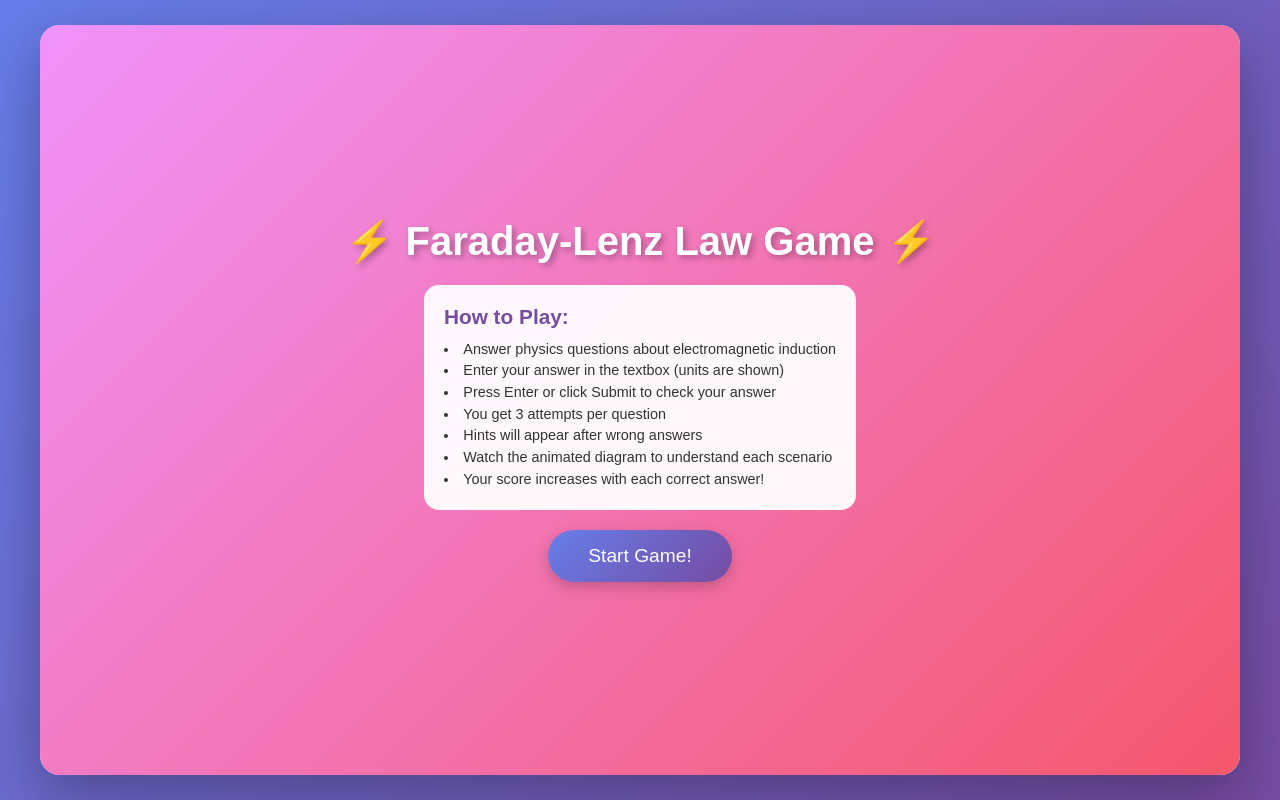
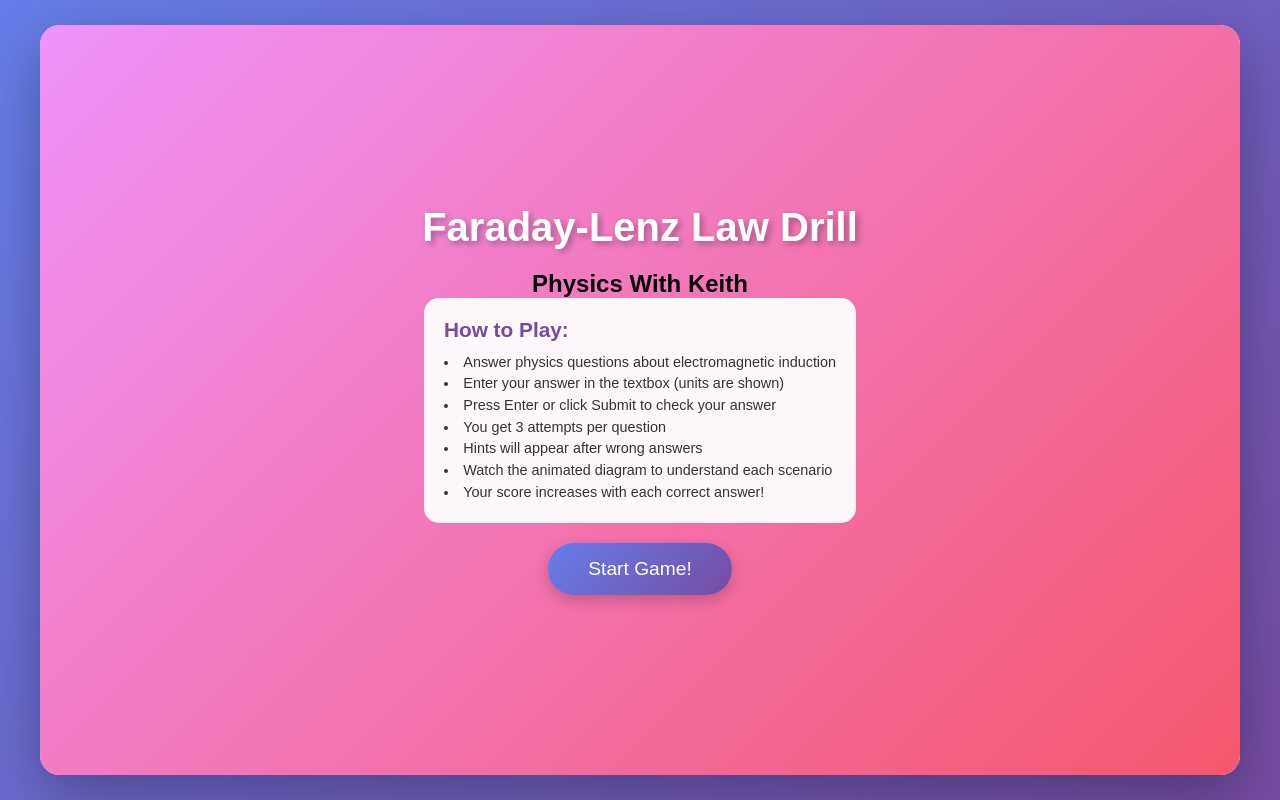
Before and after one commit to PhysicsWithKeith/faradaylenzslawdrill, a plain HTML site: page index.html in a window 1280 px wide. Drawn offline with Linux system fonts and the light colour scheme.

Commit message:
Update and rename faraday_lenz_game_fixed (6).html to index.html

```diff
--- a/faraday_lenz_game_fixed (6).html
+++ b/index.html
@@ -348,7 +348,8 @@
     <div id="game-container">
         <!-- Introduction Screen -->
         <div id="intro-screen">
-            <h1>⚡ Faraday-Lenz Law Game ⚡</h1>
+            <h1>Faraday-Lenz Law Drill</h1>
+            <h2>Physics With Keith</h2>
             <div class="rules-box">
                 <h2>How to Play:</h2>
                 <ul>
```
